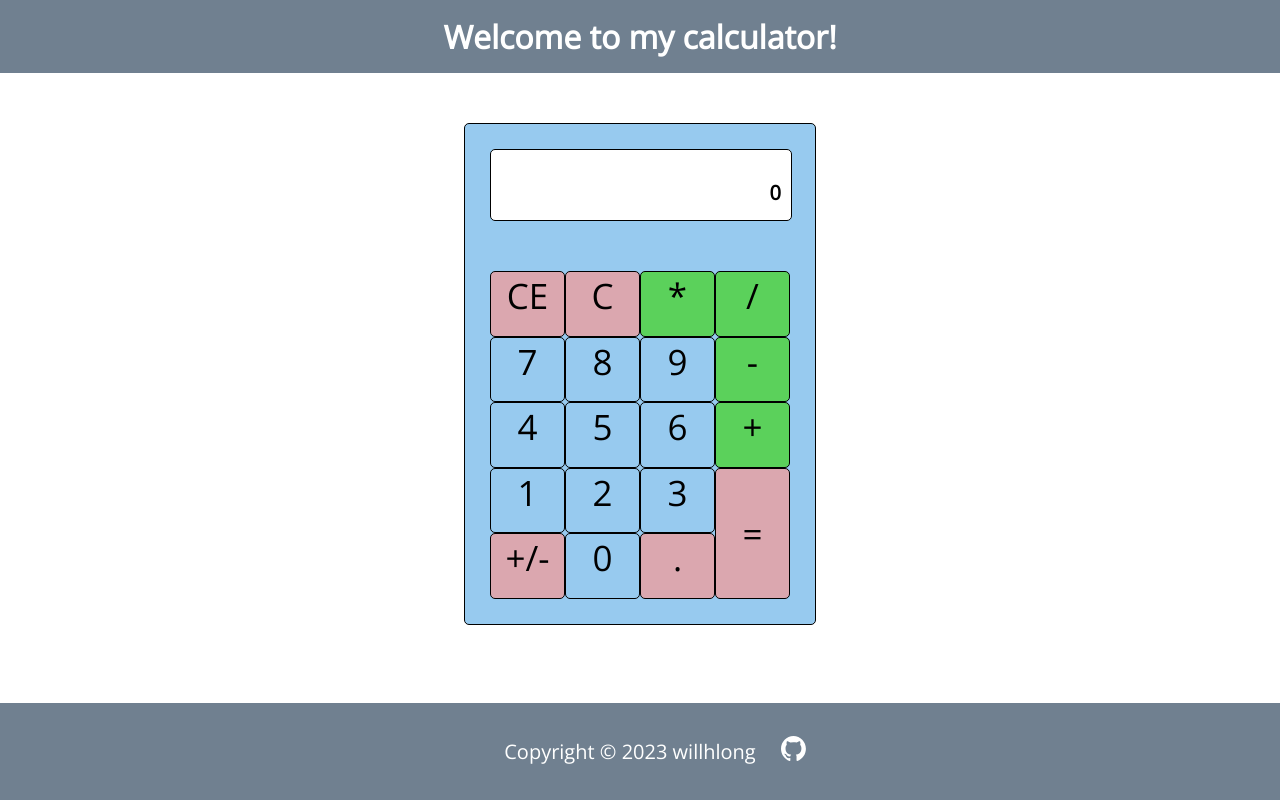
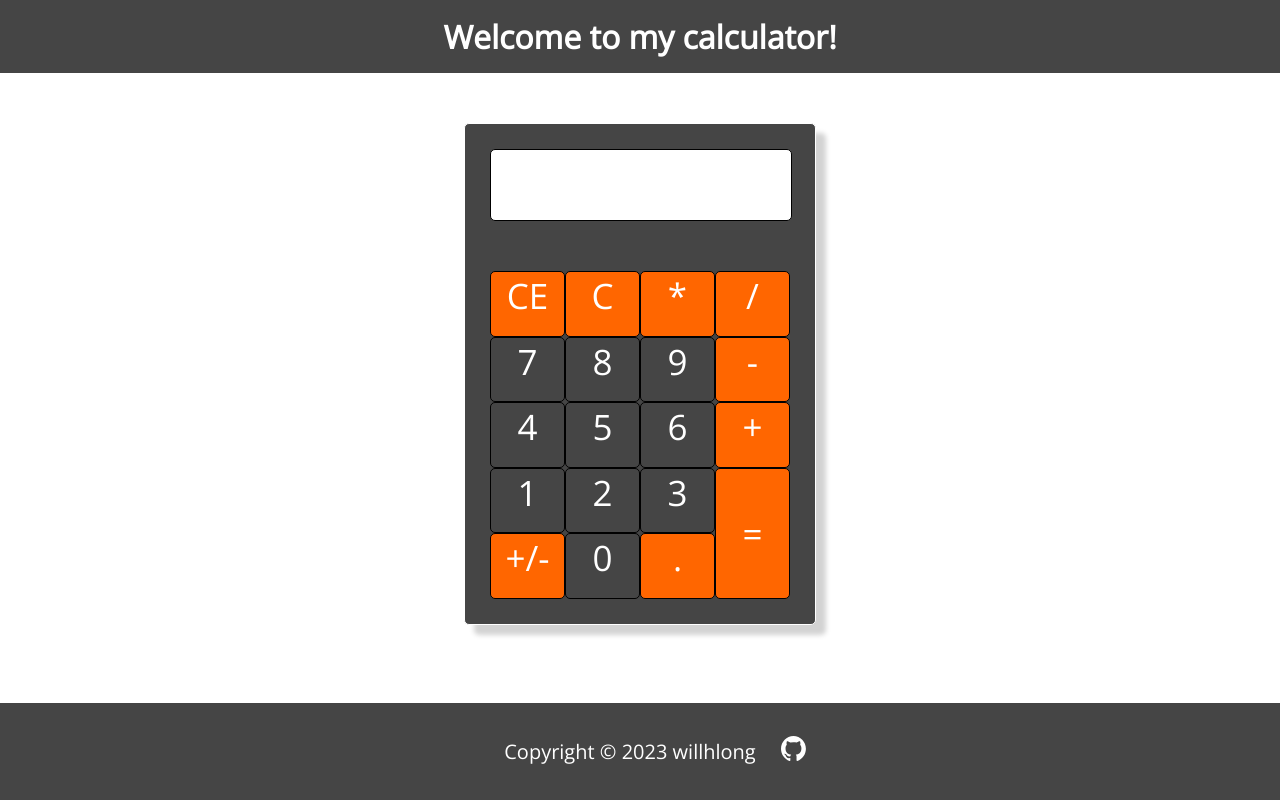
Before and after one commit to willhlong/odin-calculator, a plain HTML site: page index.html in a window 1280 px wide. Shown: the top 800 px of the page. Drawn offline with nearby package versions, Linux system fonts and the light colour scheme.

Commit message:
Changed color palette and added shadow effect

```diff
--- a/style.css
+++ b/style.css
@@ -4,7 +4,7 @@ body {
 }
 
 header, footer {
-    background-color: slategrey;
+    background-color: #454545;
     text-align: center;
     color: white;
     padding: 15px;
@@ -38,8 +38,9 @@ h1 {
     border-width: 1px;
     margin: 50px auto;
     border-radius: 5px;
-    background-color: #97caef;
-    color: black;
+    background-color: #454545;
+    color: white;
+    box-shadow: 10px 10px 5px lightgray;
 }
 
 .display-container {
@@ -93,13 +94,13 @@ h1 {
     justify-content: center;
     align-items: center;
     flex-grow: 5;
-    background-color: rgb(219, 167, 175);
+    background-color: rgb(255, 102, 0);
 }
 
 .addition, .subtract, .multiply, .divide {
-    background-color: rgb(91, 209, 91);
+    background-color: rgb(255, 102, 0);
 }
 
 .clear-entry, .clear, .negative, .decimal {
-    background-color: rgb(219, 167, 175);
+    background-color: rgb(255, 102, 0);
 }
```
